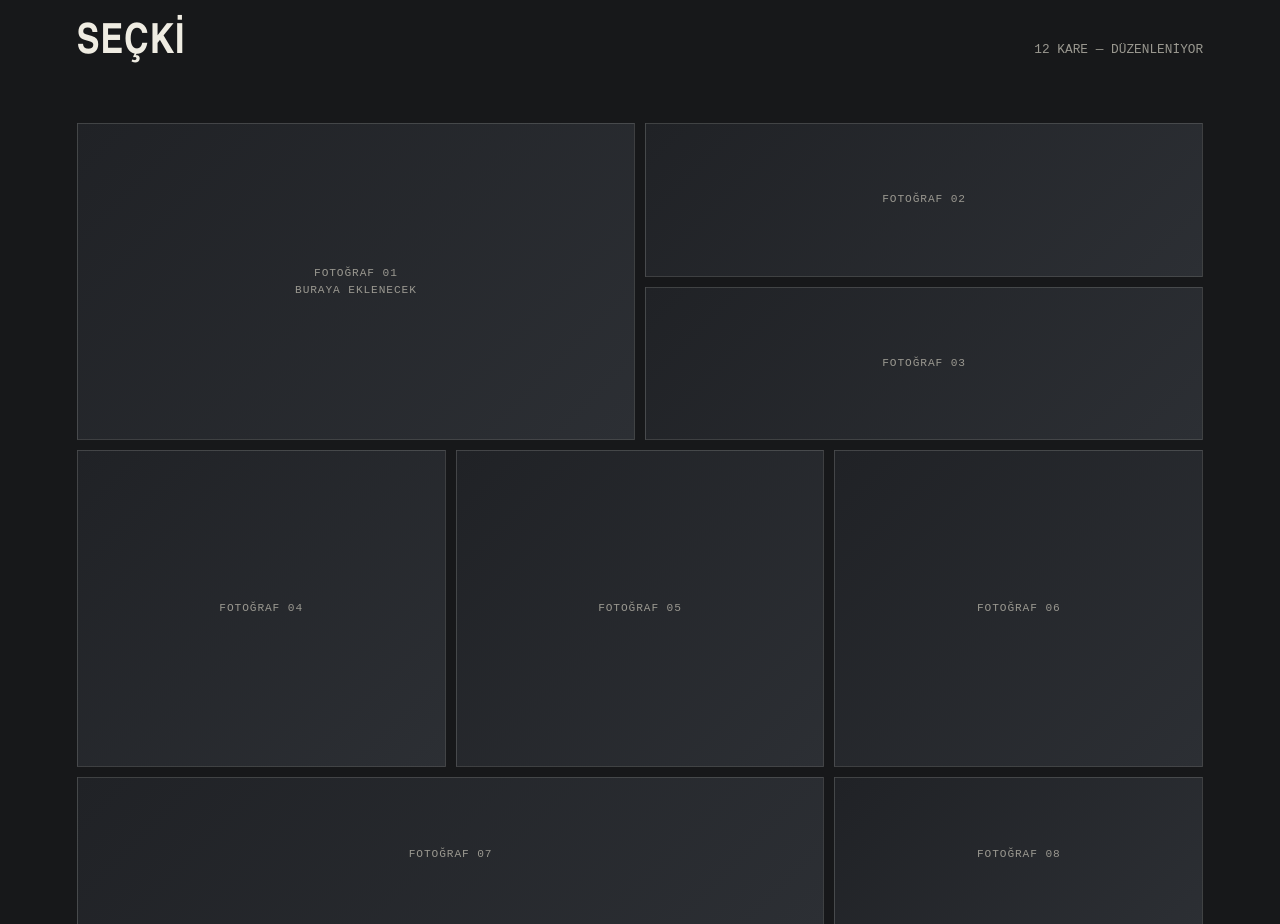
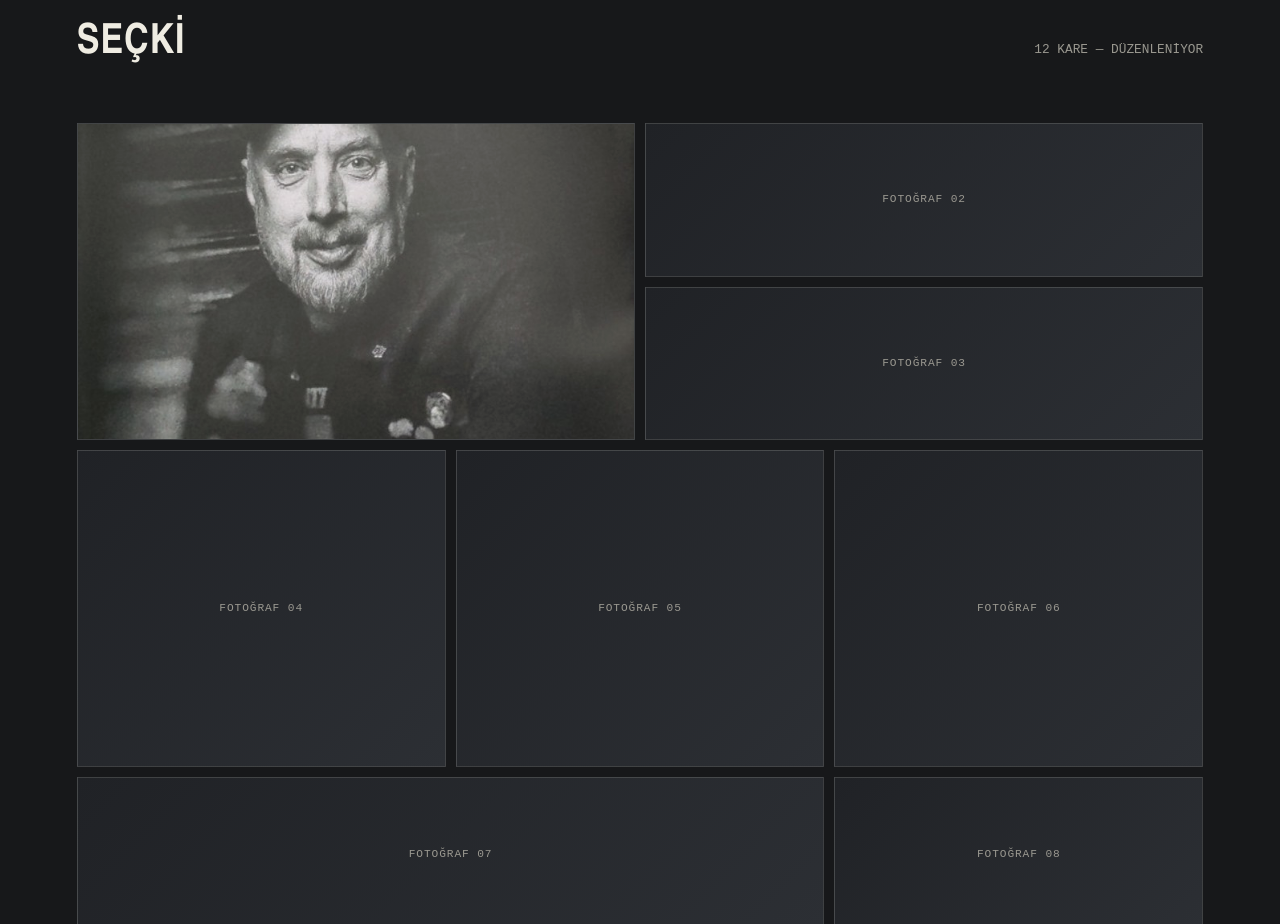
Before and after one commit to psychedelicaman/guzergah, a plain HTML site: page index.html in a window 1280 px wide. Shown: the part 1200-2124 px from the top of the page. Drawn offline with Linux system fonts and the light colour scheme.

Commit message:
Update index.html

```diff
--- a/index.html
+++ b/index.html
@@ -383,7 +383,7 @@
     <!-- Her .frame bir fotoğraf çerçevesidir. İçine <img src="fotograflar/foto1.jpg" alt="..."> ekleyerek
          placeholder'ı gerçek fotoğrafla değiştirebilirsin. Aşağıdaki notlarda anlatılıyor. -->
     <div class="frame w3 h2 reveal" tabindex="0">
-      <div class="ph-fill">Fotoğraf 01<br>buraya eklenecek</div>
+<img src="fotograflar/foto1.jpg" alt="Deneme fotoğrafı">
       <span class="tag plate">KADIKÖY — 01</span>
     </div>
     <div class="frame w3 reveal" tabindex="0">
```
